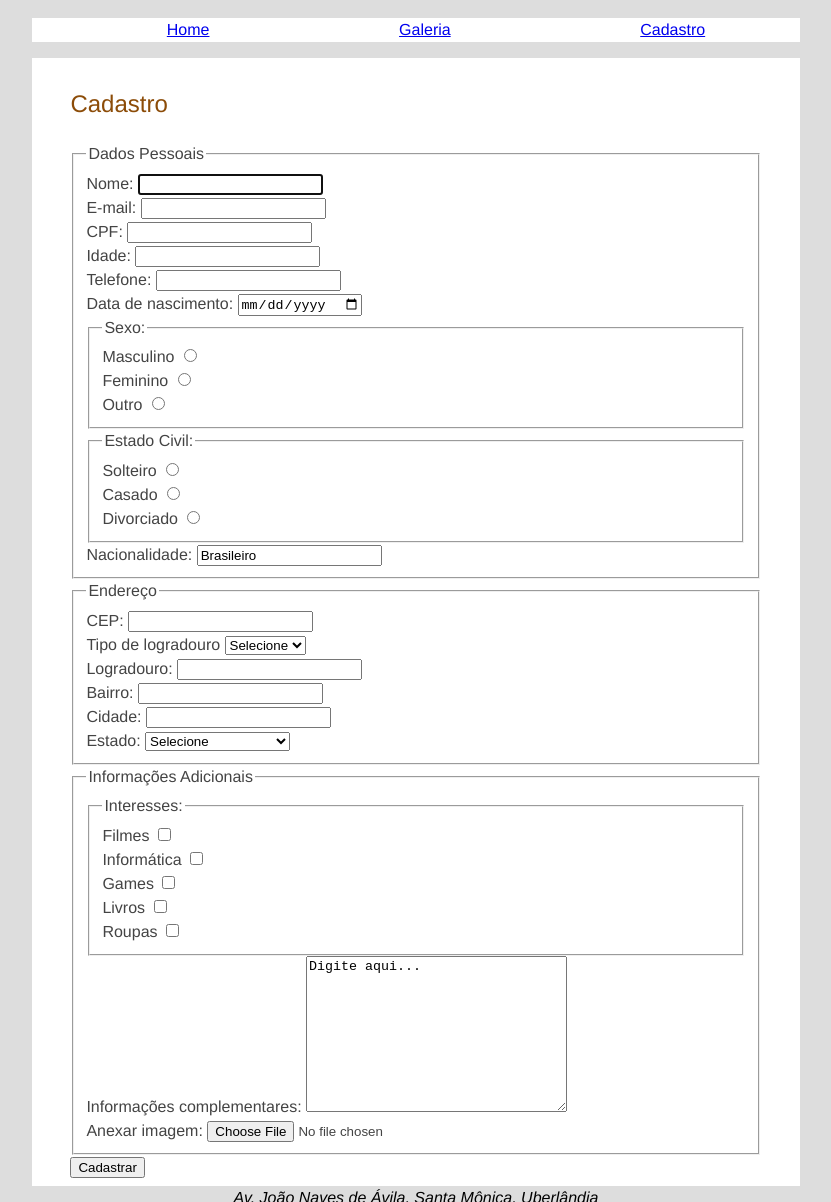
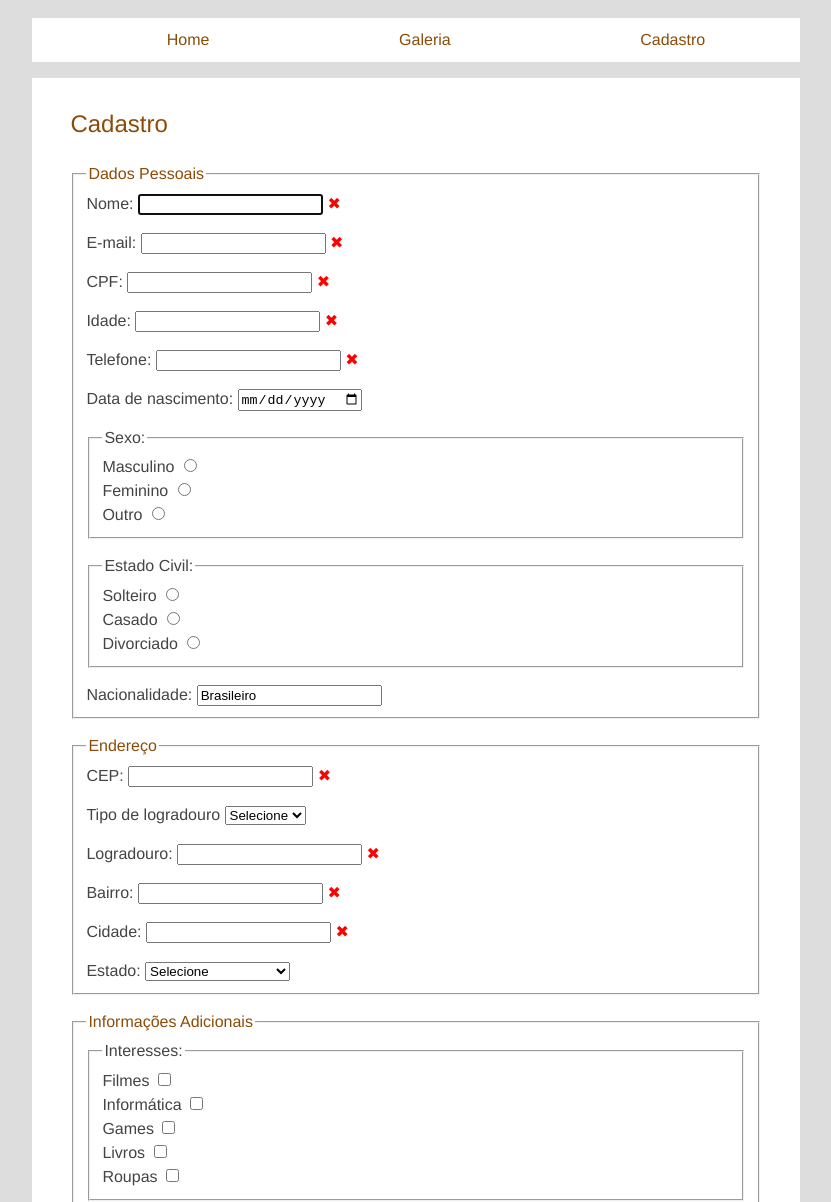
Before and after one commit to TiagoTHS/PPI, a plain HTML site: page trabalho3/copia-trabalho2/cadastro.html in a window 1280 px wide. Shown: the part 98-1300 px from the top of the page, without its empty margins (224-1055 px from the left). Drawn offline with Linux system fonts and the light colour scheme; a web font is replaced by a local one.

Commit message:
trabalho3 - ajustes visuais

```diff
--- a/trabalho3/copia-trabalho2/cadastro.html
+++ b/trabalho3/copia-trabalho2/cadastro.html
@@ -15,7 +15,7 @@
   <header>
     <h1>Clínica ABC Health</h1>
   </header>
-  <nav>
+  <nav class="menu">
     <ul>
       <li><a href="index.html">Home</a></li>
       <li><a href="galeria.html">Galeria</a></li>
@@ -31,22 +31,27 @@
           <div>
             <label for="nome">Nome:</label>
             <input type="text" id="nome" name="usrNome" minlength="2" maxlength="50" autofocus required>
+            <span></span>
           </div>
           <div>
             <label for="email">E-mail:</label>
             <input type="email" id="email" name="usrEmail" required>
+            <span></span>
           </div>
           <div>
             <label for="cpf">CPF:</label>
             <input type="text" id="cpf" name="usrCPF" pattern="\d{3}\.\d{3}\.\d{3}-\d{2}" required>
+            <span></span>
           </div>
           <div>
             <label for="idade">Idade:</label>
             <input type="number" id="idade" name="usrIdade" required>
+            <span></span>
           </div>
           <div>
             <label for="telefone">Telefone:</label>
             <input type="tel" id="telefone" name="usrTelefone" required>
+            <span></span>
           </div>
           <div>
             <label for="nascimento">Data de nascimento:</label>
@@ -95,6 +100,7 @@
           <div>
             <label for="cep">CEP:</label>
             <input type="text" id="cep" name="usrCEP" required>
+            <span></span>
           </div>
           <div>
             <label for="tipoLogradouro">Tipo de logradouro</label>
@@ -110,14 +116,17 @@
           <div>
             <label for="logradouro">Logradouro:</label>
             <input type="text" name="usrLogradouro" id="logradouro" required>
+            <span></span>
           </div>
           <div>
             <label for="bairro">Bairro:</label>
             <input type="text" name="usrBairro" id="bairro" required>
+            <span></span>
           </div>
           <div>
             <label for="cidade">Cidade:</label>
             <input type="text" name="usrCidade" id="cidade" required>
+            <span></span>
           </div>
           <div>
             <label for="estado">Estado:</label>
@@ -178,7 +187,7 @@
               <input type="checkbox" name="usrInteresses[]" id="roupas" value="roupas">
             </div>
           </fieldset>
-          <div>
+          <div id="infoArea">
             <label for="infotext">Informações complementares:</label>
             <textarea name="usrInfoTexto" id="infotexto" cols="30" rows="10">Digite aqui...</textarea>
           </div>
--- a/trabalho3/copia-trabalho2/style.css
+++ b/trabalho3/copia-trabalho2/style.css
@@ -11,11 +11,29 @@ header {
   text-align: center;
 }
 
-nav ul {
+.menu ul {
   list-style: none;
   display: flex;
   justify-content: space-around;
   background-color: white;
+}
+
+.menu a {
+  display: block;
+  padding: 10px 20px;
+  transition: background-color 1s, color 1s;
+  text-decoration: none;
+  color: rgb(140, 76, 8);
+}
+
+.menu a:active,
+.menu a:hover {
+    background-color: rgb(140, 76, 8);
+    color: white;
+}
+
+.menu a:hover {
+  text-decoration: underline;
 }
 
 main {
@@ -24,11 +42,52 @@ main {
   padding: 1% 5%;
 }
 
+form > fieldset {
+  display: flex;
+  flex-direction: column;
+  gap: 15px;
+  margin-top: 15px;
+}
+
+form > fieldset > legend {
+  margin-top: 15px;
+  color: rgb(140, 76, 8);
+}
+
+form button {
+  margin-top: 1%;
+  border: 0;
+  border-radius: 5px;
+  background-color: rgb(140, 76, 8);
+  color: white;
+  padding: 10px;
+}
+
+form button:hover{
+  background-color: rgba(140, 76, 8, 0.9);
+  cursor: pointer;
+}
+
 h1, h2 {
   font-weight: 500;
   color: rgb(140, 76, 8);
 }
 
+input:valid + span::after {
+  content:'✔';
+  color: green;
+}
+
+input:invalid + span::after {
+  content:'✖';
+  color: red;
+}
+
+#infoArea {
+  display: flex;
+  flex-direction: column;
+}
+
 footer > address {
   text-align: center;
 }
```
Also changed, not shown: trabalho3/copia-trabalho2/galeria.html (+1 -1 lines), trabalho3/copia-trabalho2/index.html (+1 -1 lines).
